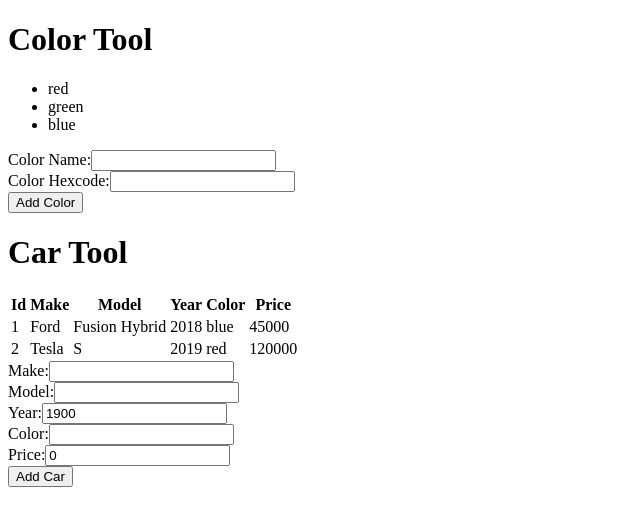
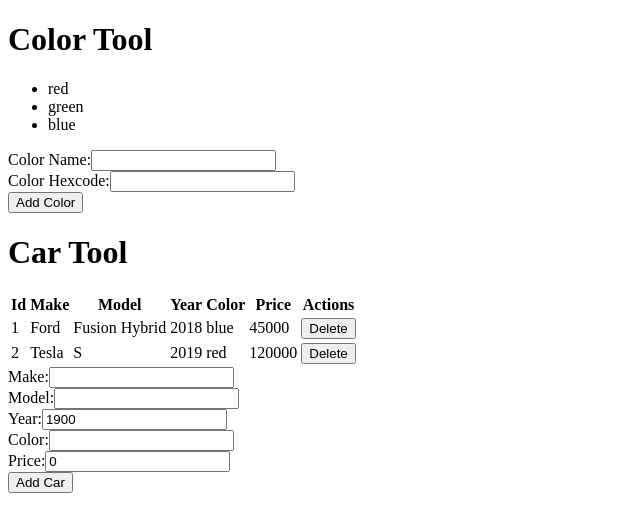
Before and after one commit to t4d-classes/react-redux-typescript_01172022, a React (Create React App) app in the folder demo-app/: page / in a window 1280 px wide. Shown: the top 532 px of the page, without its empty margins (0-640 px from the left). Built offline with nearby package versions, Linux system fonts and the light colour scheme.

Commit message:
add exercise 7

```diff
--- a/demo-app/src/components/CarTable.tsx
+++ b/demo-app/src/components/CarTable.tsx
@@ -3,9 +3,10 @@
 
 export type CarTableProps = {
   cars: Car[];
+  onDeleteCar: (carId: number) => void;
 }
 
-export const CarTable = (props: CarTableProps) => {
+export const CarTable = ({ cars, onDeleteCar: deleteCar }: CarTableProps) => {
 
   return (
     <table>
@@ -17,10 +18,12 @@
           <th scope="col">Year</th>
           <th scope="col">Color</th>
           <th scope="col">Price</th>
+          <th scope="col">Actions</th>
         </tr>
       </thead>
       <tbody>
-        {props.cars.map(c => <CarViewRow key={c.id} car={c} />)}
+        {cars.map(c =>
+          <CarViewRow key={c.id} car={c} onDeleteCar={deleteCar} />)}
       </tbody>
     </table>
 
--- a/demo-app/src/components/CarTool.tsx
+++ b/demo-app/src/components/CarTool.tsx
@@ -24,10 +24,21 @@
     ]);
   };
 
+  const deleteCar = (carId: number) => {
+
+    // const carIndex = cars.findIndex(c => c.id === carId);
+    // cars.splice(carIndex, 1);
+    // setCars(cars);
+    // console.log(cars);
+
+    setCars(cars.filter(c => c.id !== carId));
+    console.log(cars);
+  }
+
   return (
     <>
       <ToolHeader headerText="Car Tool" />
-      <CarTable cars={cars} />
+      <CarTable cars={cars} onDeleteCar={deleteCar} />
       <CarForm buttonText="Add Car" onSubmitCar={addCar} />
     </>
   );
--- a/demo-app/src/components/CarViewRow.tsx
+++ b/demo-app/src/components/CarViewRow.tsx
@@ -2,9 +2,10 @@
 
 export type CarViewRowProps = {
   car: Car;
+  onDeleteCar: (carId: number) => void;
 }
 
-export const CarViewRow = ({ car }: CarViewRowProps) => {
+export const CarViewRow = ({ car, onDeleteCar: deleteCar }: CarViewRowProps) => {
 
   return (
     <tr>
@@ -14,6 +15,9 @@
       <td>{car.year}</td>
       <td>{car.color}</td>
       <td>{car.price}</td>
+      <td>
+        <button type="button" onClick={() => deleteCar(car.id)}>Delete</button>
+      </td>
     </tr>
   );
 
```
Also changed, not shown: demo-app/exercises/exercise-7.md (added, +9 -0 lines).
